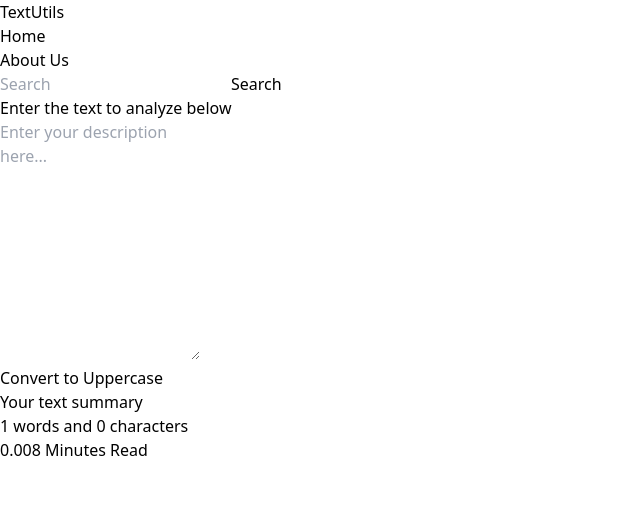
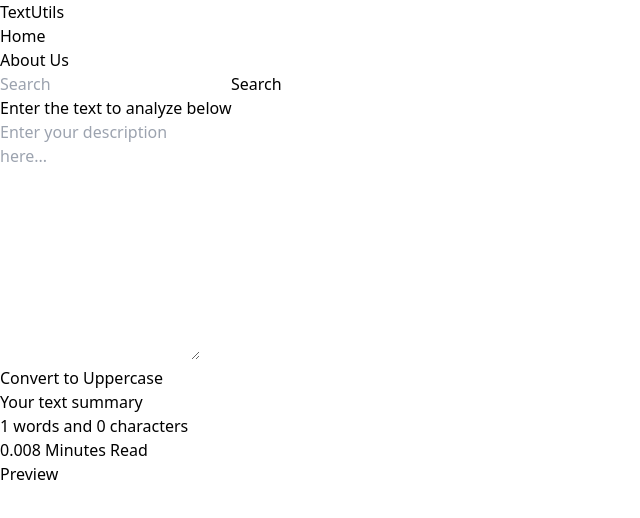
Before and after one commit to naimulhasannabil/React-Practice, a React (Vite) app in the folder Practice/: page / in a window 1280 px wide. Shown: the top 518 px of the page, without its empty margins (0-640 px from the left). Built offline with nearby package versions, Linux system fonts and the light colour scheme.

Commit message:
Update the Code

```diff
--- a/Practice/src/components/TextFrom.jsx
+++ b/Practice/src/components/TextFrom.jsx
@@ -37,6 +37,8 @@ export default function TextFrom(props) {
       <h1>Your text summary</h1>
       <p>{text.split(" ").length} words and {text.length} characters</p>
       <p>{0.008*text.split(" ").length} Minutes Read</p>
+      <h2>Preview</h2>
+      <p>{text}</p>
     </div>
     </>
   )
```
